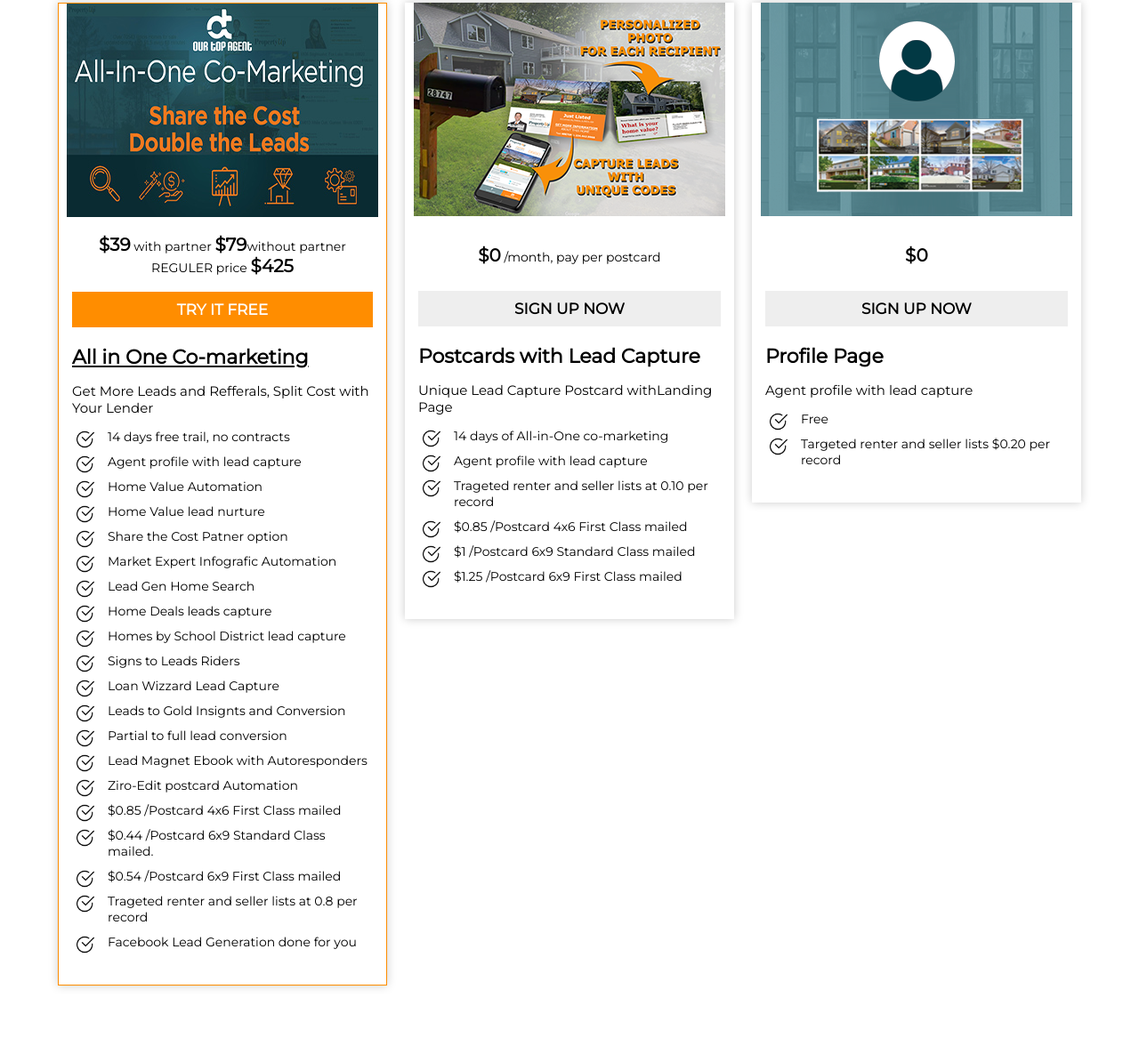
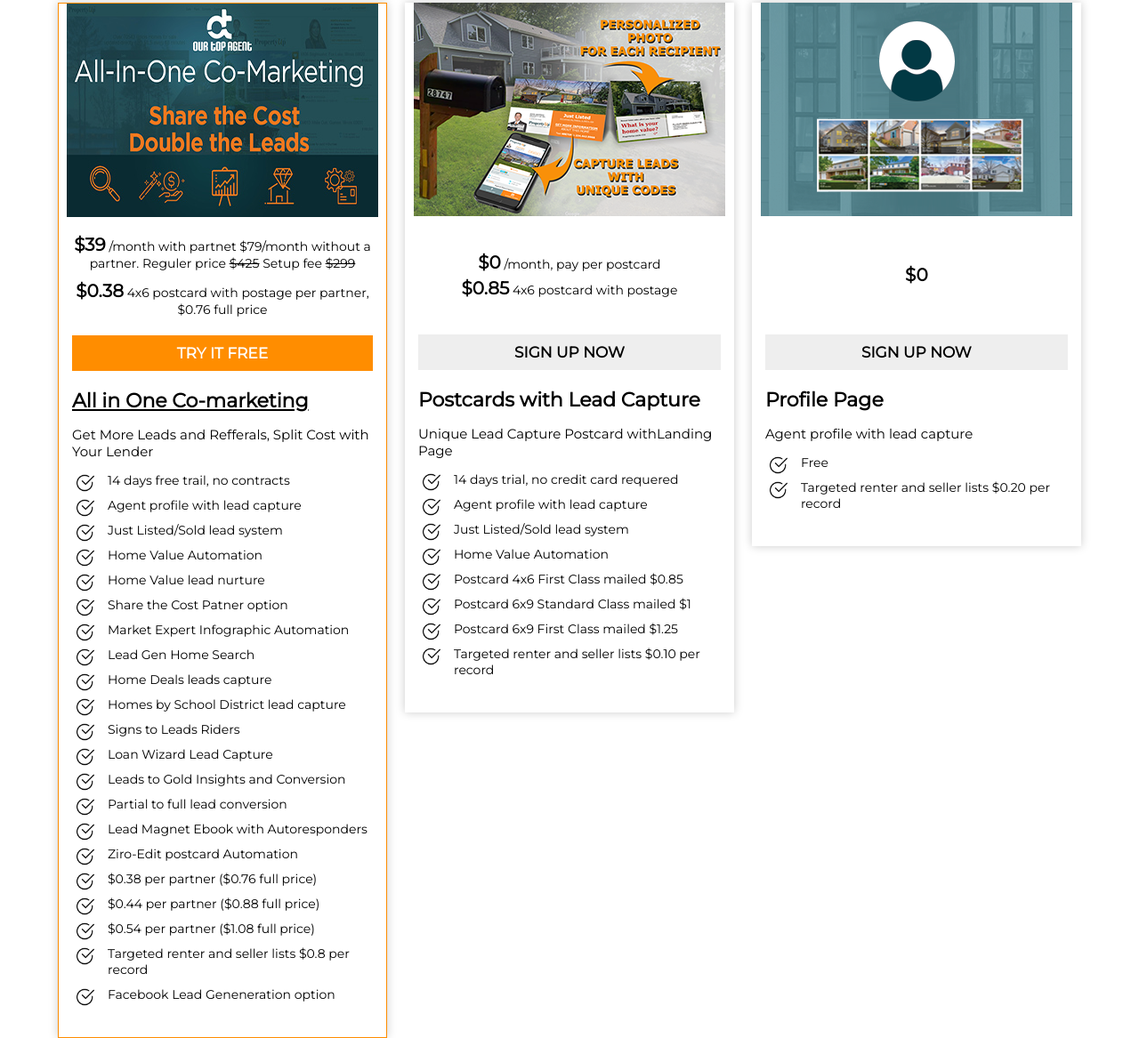
Before and after one commit to bayezid/pricing-table-2, a plain HTML site: page index.html in a window 1280 px wide. Shown: the part 25-1192 px from the top of the page at 89% size. Before the commit the page ends 1143 px from the top, so only its background shows below. Drawn offline with nearby package versions, Linux system fonts and the light colour scheme.

Commit message:
made all changes without popup

```diff
--- a/index.html
+++ b/index.html
@@ -20,9 +20,10 @@
                             <img src="images/3.jpg" alt="">
                         </div>
                         <div class="pricing-content">
-                            <div class="price-title">
-                                <p><span class="price">$39</span> with partner <span class="price">$79</span>without partner</p>
-                                <p>REGULER price <span class="price">$425</span></p>
+                            <div class="price-title max-height">
+                                <p><span class="price">$39</span> /month with partnet $79/month without a partner. Reguler price <del>$425</del> Setup fee <del>$299</del></p>
+                                <p></p>
+                                <p><span class="price">$0.38</span> 4x6 postcard with postage per partner, $0.76 full price</p>
                             </div>
                             <div class="pricing-button">
                                 <a href="#" class="btn-price">TRY IT FREE</a>
@@ -33,24 +34,25 @@
                                 <ul>
                                     <li>14 days free trail, no contracts</li>
                                     <li>Agent profile with lead capture</li>
+                                    <li>Just Listed/Sold lead system</li>
                                     <li>Home Value Automation</li>
                                     <li>Home Value lead nurture</li>
                                     <li>Share the Cost Patner option</li>
-                                    <li>Market Expert Infografic Automation</li>
+                                    <li>Market Expert Infographic Automation</li>
                                     <li>Lead Gen Home Search</li>
                                     <li>Home Deals leads capture</li>
                                     <li>Homes by School District lead capture</li>
                                     <li>Signs to Leads Riders</li>
-                                    <li>Loan Wizzard Lead Capture</li>
-                                    <li>Leads to Gold Insignts and Conversion</li>
+                                    <li>Loan Wizard Lead Capture</li>
+                                    <li>Leads to Gold Insights and Conversion</li>
                                     <li>Partial to full lead conversion</li>
                                     <li>Lead Magnet Ebook with Autoresponders</li>
                                     <li>Ziro-Edit postcard Automation</li>
-                                    <li>$0.85 /Postcard 4x6 First Class mailed</li>
-                                    <li>$0.44 /Postcard 6x9 Standard Class mailed.</li>
-                                    <li>$0.54 /Postcard 6x9 First Class mailed</li>
-                                    <li>Trageted renter and seller lists at 0.8 per record</li>
-                                    <li>Facebook Lead Generation done for you</li>
+                                    <li>$0.38 per partner ($0.76 full price)</li>
+                                    <li>$0.44 per partner ($0.88 full price)</li>
+                                    <li>$0.54 per partner ($1.08 full price)</li>
+                                    <li>Targeted renter and seller lists $0.8 per record</li>
+                                    <li>Facebook Lead Geneneration option</li>
                                 </ul>
                             </div>
                         </div>
@@ -64,9 +66,11 @@
                             <img src="images/2.1.png" alt="">
                         </div>
                         <div class="pricing-content">
-                            <div class="price-title one">
+                            <div class="price-title min-height">
                                 <p><span class="price">$0</span> /month, pay per postcard</p>
+                                <p><span class="price">$0.85</span> 4x6 postcard with postage</p>
                             </div>
+
                             <div class="pricing-button">
                                 <a href="#" class="btn-price">SIGN UP NOW</a>
                             </div>
@@ -74,12 +78,14 @@
                                 <h2>Postcards with Lead Capture</h2>
                                 <p>Unique Lead Capture Postcard withLanding Page</p>
                                 <ul>
-                                    <li>14 days of All-in-One co-marketing</li>
+                                    <li>14 days trial, no credit card requered</li>
                                     <li>Agent profile with lead capture</li>
-                                    <li>Trageted renter and seller lists at 0.10 per record</li>
-                                    <li>$0.85 /Postcard 4x6 First Class mailed</li>
-                                    <li>$1 /Postcard 6x9 Standard Class mailed</li>
-                                    <li>$1.25 /Postcard 6x9 First Class mailed</li>
+                                    <li>Just Listed/Sold lead system</li>
+                                    <li>Home Value Automation</li>
+                                    <li>Postcard 4x6 First Class mailed $0.85</li>
+                                    <li>Postcard 6x9 Standard Class mailed $1</li>
+                                    <li>Postcard 6x9 First Class mailed $1.25</li>
+                                    <li>Targeted renter and seller lists $0.10 per record</li>
 
                                 </ul>
                             </div>
@@ -93,7 +99,7 @@
                             <img src="images/1.png" alt="">
                         </div>
                         <div class="pricing-content">
-                            <div class="price-title one">
+                            <div class="price-title min-height">
                                 <p><span class="price">$0 </span></p>
                             </div>
                             <div class="pricing-button">
@@ -152,6 +158,22 @@
     $(document).ready(function(){
         screenshotPreview();
     });
+    function maxHeight() {
+        var highest = null;
+        var hi = 0;
+        $(".max-height").each(function(){
+            var h = $(this).height();
+            if(h > hi){
+                hi = h;
+                highest = $(this);
+            }
+        });
+        return hi;
+    }
+    $(".min-height").height(maxHeight());
+    $( window ).resize(function() {
+        $(".min-height").height(maxHeight());
+    });
     </script>
 </body>
 </html>
--- a/style.css
+++ b/style.css
@@ -31,13 +31,14 @@ body {
 .price-title {
     margin-bottom: 15px;
     text-align: center;
-    min-height: 50px;
-}
-.price-title.one {
-    padding-top: 13px;
+    display: flex;
+    flex-direction: column;
+    align-items: center;
+    justify-content: center;
 }
 .price-title p {
     margin: 0;
+    padding-bottom: 5px;
 }
 .price-title .price {
     font-size: 20px;
@@ -117,15 +118,8 @@ body {
     #screenshot img {
         max-width: 100%;
     }
-@media (max-width: 991px) {
-    .price-title {
-        min-height: 75px;
-    }
-}
+
 @media (max-width: 767px) {
-    .price-title {
-        min-height: auto;
-    }
     .pricing-col {
         width: 50%;
     }
@@ -139,4 +133,7 @@ body {
     .pricing-col {
         width: 100%;
     }
+    .price-title.min-height {
+        height: auto !important;
+    }
 }
```
